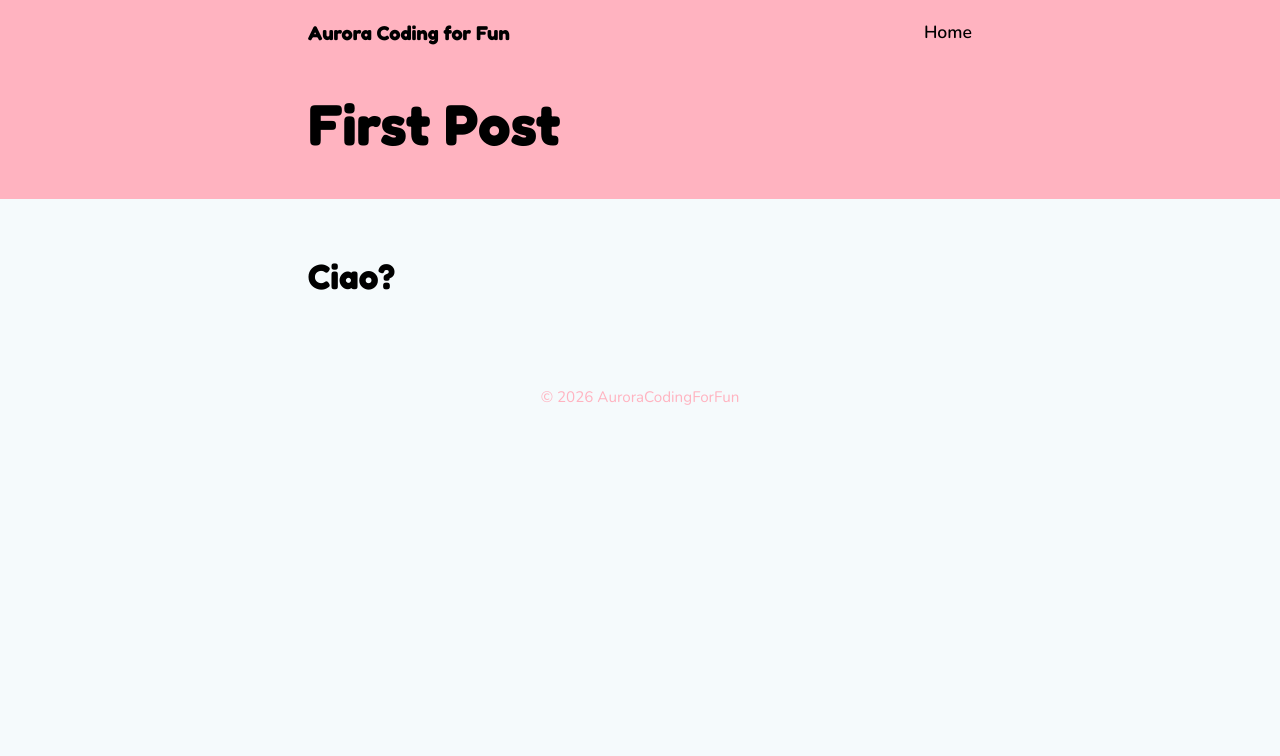
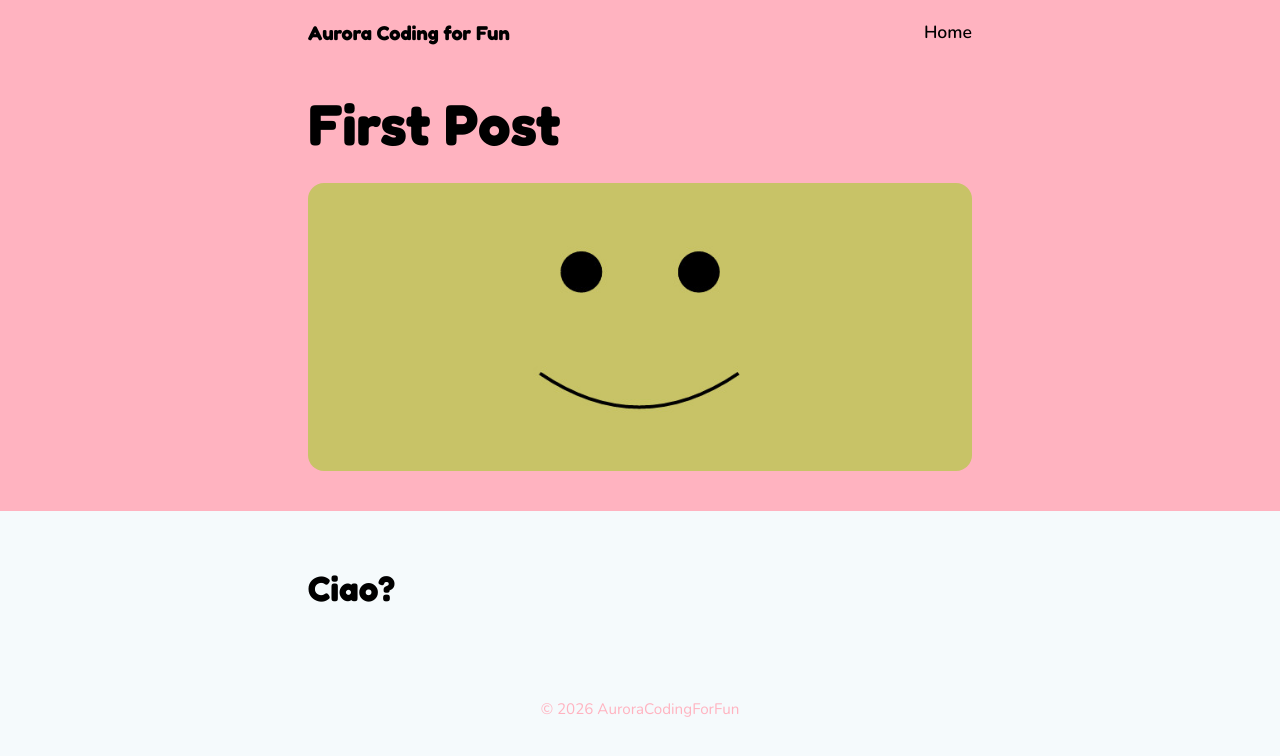
Before and after one commit to AuroraCodingForFun/BlogSite, a Jekyll site: the page built from _posts/2026-10-10-FirstPost.md, in a window 1280 px wide. Shown: the top 756 px of the page. Built offline with Jekyll 4.4.1, drawn with Linux system fonts in a browser that asks for light colours.

Commit message:
Add image to FirstPost.md

```diff
--- a/_posts/2026-10-10-FirstPost.md
+++ b/_posts/2026-10-10-FirstPost.md
@@ -5,6 +5,7 @@ date: 2026-10-10
 color1: "#ffb3c0"
 color2: "f94563"
 color3: "f945bd"
+image: /images/copertina.jpg
 ---
 
 <h1>Ciao?</h1>
```
